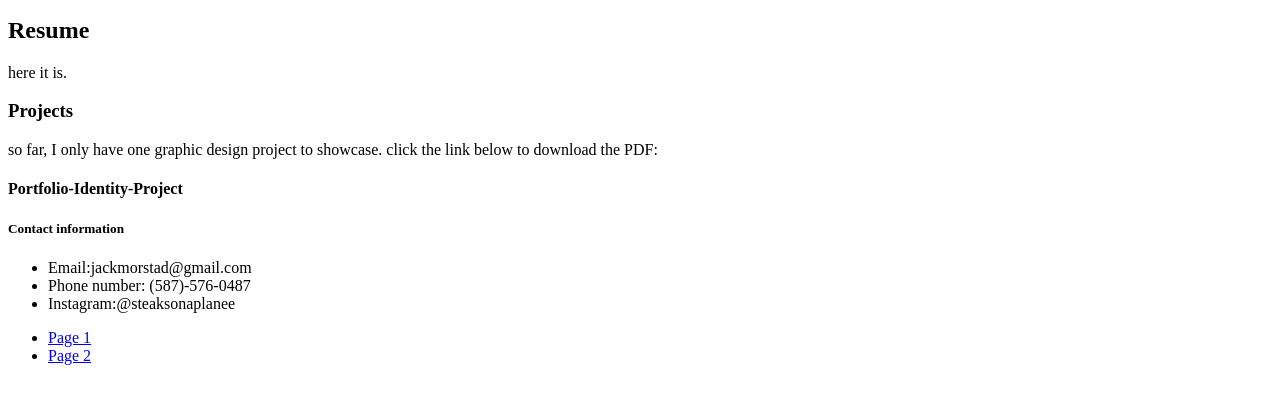
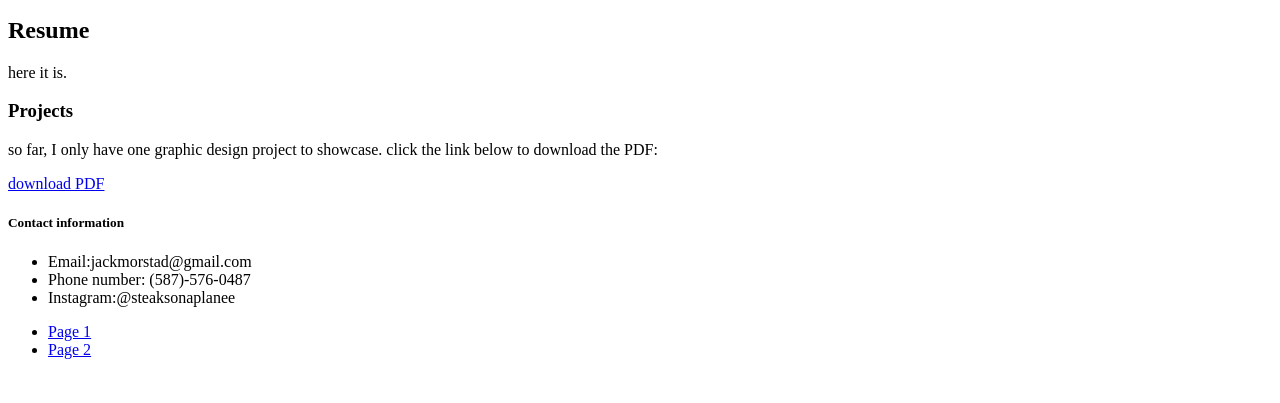
Before and after one commit to jackmorstad/html-version-control, a plain HTML site: page index.html in a window 1280 px wide. Shown: the part 119-522 px from the top of the page. Drawn offline with Linux system fonts and the light colour scheme.

Commit message:
Finalized link to pdf after multiple tests

```diff
--- a/index.html
+++ b/index.html
@@ -13,15 +13,14 @@
 </head>
 <body>
     <h1 class = "header">About</h1>
-    <p>Hello I am <strong>Jackson Morstad. </strong>This is my portfolio website. I am currently an aspiring graphic desinger. On this site, you will be able to find my resume, my contact information, and some more information all about me and my work!</p>
+    <p>Hello I am <strong>Jackson Morstad.</strong>This is my portfolio website. I am currently an aspiring graphic desinger. On this site, you will be able to find my resume, my contact information, and some more information all about me and my work!</p>
     <h2>Resume</h2>
     <p>here it is.</p>
     <h3>Projects</h3>
     <p>so far, I only have one graphic design project to showcase.
         click the link below to download the PDF:
     </p>
-    <a href="Portfolio-Identity-Project.pdf" target="_blank"</a></a>
-    <h4>Portfolio-Identity-Project</h4>
+    <a href="Portfolio-Identity-Project.pdf" target="_blank">download PDF</a>
     <h5>Contact information</h5>
    <ul><li>Email:jackmorstad@gmail.com</li><li>Phone number: (587)-576-0487</li></li><li>Instagram:@steaksonaplanee</li></ul>
    <nav>
```
